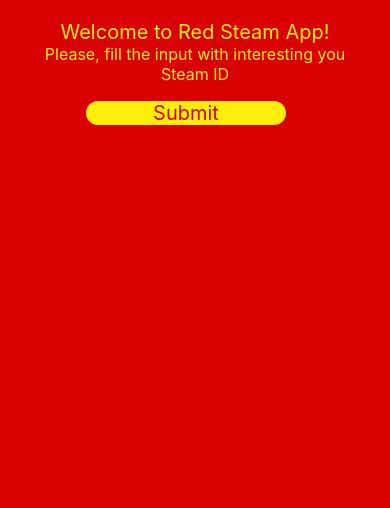
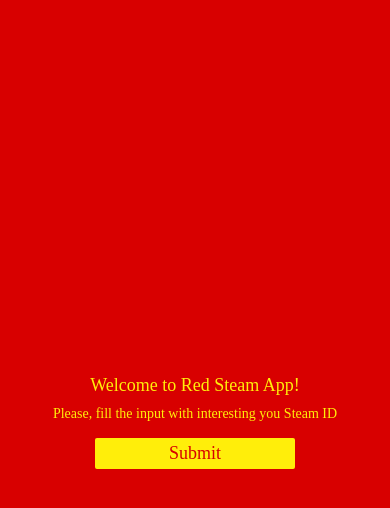
Before and after one commit to VictorTerentyev/RedSteamApp, a React Native app: screen / in a window 390 px wide. Shown: the top 508 px of the page. Built offline with nearby package versions, Linux system fonts and the light colour scheme.

Commit message:
Custom fonts
Added custom fonts

```diff
--- a/package.json
+++ b/package.json
@@ -5,6 +5,11 @@
   "scripts": {
     "start": "node node_modules/react-native/local-cli/cli.js start",
     "test": "jest"
+  },
+  "rnpm": {
+    "assets": [
+      "./assets/fonts/"
+    ]
   },
   "dependencies": {
     "babel-eslint": "^8.2.6",
--- a/src/components/ErrorMessage.js
+++ b/src/components/ErrorMessage.js
@@ -32,7 +32,8 @@
     errorMessage: {
       display: display,
       backgroundColor: '#d80000',
-      marginTop: 20,
+      marginBottom: 20,
+      width: 320
     }
   });
   return styles.errorMessage;
@@ -40,10 +41,13 @@
 
 const styles = StyleSheet.create({
   errorName: {
+    fontFamily: 'Pixel LCD-7',
     fontSize: 18,
     color: '#ffee0a',
+    marginBottom: 10
   },
   errorText: {
+    fontFamily: 'Pixel LCD-7',
     fontSize: 14,
     color: '#ffee0a',
   }
--- a/src/components/LoginForm.js
+++ b/src/components/LoginForm.js
@@ -15,6 +15,7 @@
     return (
       <View style={styles.loginForm} id="loginForm">
         <TextInput
+          style={styles.loginFormInput}
           onChangeText={(value) => this.setState({id: value})}
           value={this.state.id}
         />
@@ -34,7 +35,7 @@
   }
 
   submitLogin = (e) => {
-    fetch('http://api.steampowered.com/ISteamUser/GetPlayerSummaries/v0002/?key=' + this.props.key + '&steamids=' + ID)
+    fetch('http://api.steampowered.com/ISteamUser/GetPlayerSummaries/v0002/?key=' + this.props.key + '&steamids=' + this.state.id)
     .then((response) => response.json())
     .then((result) => this.setState({ content: result.response.players[0] }))
     .then(submitLoginBind.bind(this));
@@ -68,16 +69,27 @@
 
 const styles = StyleSheet.create({
   loginForm: {
-    alignSelf: 'center',
-    alignContent: 'center'
+    width: 320,
+    alignItems: 'center',
+    alignContent: 'center',
+    marginBottom: 20
+  },
+  loginFormInput: {
+    fontFamily: 'Pixel LCD-7',
+    fontSize: 14,
+    color: '#ffee0a',
+    textAlign: 'center',
+    width: 200
   },
   submit: {
     backgroundColor: '#ffee0a',
     width: 200,
-    borderRadius: 20
+    borderRadius: 2,
+    padding: 5
   },
   submitText: {
-    fontSize: 20,
+    fontFamily: 'Pixel LCD-7',
+    fontSize: 18,
     color:'#d80000',
     textAlign: 'center'
   }
--- a/src/components/ProfilePage.js
+++ b/src/components/ProfilePage.js
@@ -7,6 +7,7 @@
   View,
   TextInput,
   Image,
+  TouchableHighlight,
   Linking
 } from 'react-native';
 import { connect } from 'react-redux';
@@ -26,7 +27,9 @@
             <Text style={styles.profileInfoText}>Name: {this.props.profileInfo.personaname}</Text>
             <Text style={styles.profileInfoText}>Last log off: {this.dateFormat(this.props.profileInfo.lastlogoff)}</Text>
             <Text style={styles.profileInfoText}>Time created: {this.dateFormat(this.props.profileInfo.timecreated)}</Text>
-            <Text style={styles.profileInfoText} onPress={() => Linking.openURL(this.props.profileInfo.profileurl)}>Profile URL: {this.props.profileInfo.profileurl}</Text>
+            <TouchableHighlight style={styles.profileInfoUrl} underlayColor="#ffa200e6" onPress={() => Linking.openURL(this.props.profileInfo.profileurl)}>
+              <Text style={styles.profileInfoUrlText}>Page on Steam</Text>
+            </TouchableHighlight>
           </View>
         </View>
       </View>
@@ -56,7 +59,9 @@
   const styles = StyleSheet.create({
     profilePage: {
       display: display,
-      marginTop: 20,
+      width: 320,
+      marginBottom: 20,
+      alignSelf: 'center'
     }
   });
   return styles.profilePage;
@@ -64,11 +69,12 @@
 
 const styles = StyleSheet.create({
   profilePage: {
+    fontFamily: 'Pixel LCD-7',
     color: '#ffee0a',
-    fontSize: 20
+    fontSize: 20,
+    marginBottom: 10
   },
   profileInfoRow: {
-    marginTop: 10,
     flexDirection:'row',
     alignItems:'center',
     justifyContent:'center'
@@ -76,15 +82,31 @@
   profileInfoImg: {
     width: 100,
     height: 100,
-    borderRadius: 50
+    borderWidth: 5,
+    borderColor: '#ffee0a',
+    borderRadius: 2
   },
   profileInfo: {
     marginLeft: 20,
     width:200
   },
   profileInfoText: {
+    fontFamily: 'Pixel LCD-7',
     color: '#ffee0a',
-    fontSize: 14
+    fontSize: 14,
+    marginBottom: 5
+  },
+  profileInfoUrl: {
+    backgroundColor: '#ffee0a',
+    width: 192,
+    borderRadius: 2,
+    padding: 5
+  },
+  profileInfoUrlText: {
+    fontFamily: 'Pixel LCD-7',
+    fontSize: 14,
+    color:'#d80000',
+    textAlign: 'center'
   }
 });
 
--- a/src/containers/SteamApp.js
+++ b/src/containers/SteamApp.js
@@ -12,7 +12,8 @@
   StyleSheet,
   Text,
   View,
-  ScrollView
+  ScrollView,
+  Dimensions
 } from 'react-native';
 
 import * as AppActions from '../actions/AppActions';
@@ -28,7 +29,15 @@
 
     return (
       <View style={styles.container}>
-        <ScrollView contentContainerStyle={styles.scrollContainer} id="main">
+        <ScrollView
+          contentContainerStyle={{
+            flexGrow : 1,
+            alignItems: 'center',
+            justifyContent: 'center',
+            alignItems: 'center',
+            width: this.state.screenWidth
+          }}
+        >
           <Text style={styles.welcome}>
             Welcome to Red Steam App!
           </Text>
@@ -40,7 +49,20 @@
       </View>
     );
   }
+
+  constructor() {
+    super();
+    this.state = {
+      screenWidth: Dimensions.get('window').width,
+    }
+
+    Dimensions.addEventListener('change', () => {
+      this.setState({screenWidth: Dimensions.get('window').width});
+    })
+  }
 }
+
+const screenWidth =
 
 SteamApp.propTypes = {
   profileInfo: PropTypes.object,
@@ -50,22 +72,23 @@
 const styles = StyleSheet.create({
   container: {
     flex: 1,
-    justifyContent: 'center',
-    flexDirection: 'column',
-    alignItems: 'center',
-    padding: 20,
-    color: '#ffee0a',
     backgroundColor: '#d80000'
   },
   welcome: {
-    fontSize: 20,
+    fontFamily: 'Pixel LCD-7',
+    fontSize: 18,
     color: '#ffee0a',
-    textAlign: 'center'
+    textAlign: 'center',
+    marginTop: 20,
+    width: 320
   },
   instructions: {
-    fontSize: 16,
+    fontFamily: 'Pixel LCD-7',
+    fontSize: 14,
     color: '#ffee0a',
-    textAlign: 'center'
+    textAlign: 'center',
+    marginTop: 10,
+    width: 320
   }
 });
 
```
Also changed, not shown: assets/fonts/Pixel LCD-7.ttf (added), 4 other files (tests, documents, lock files or other folders).
